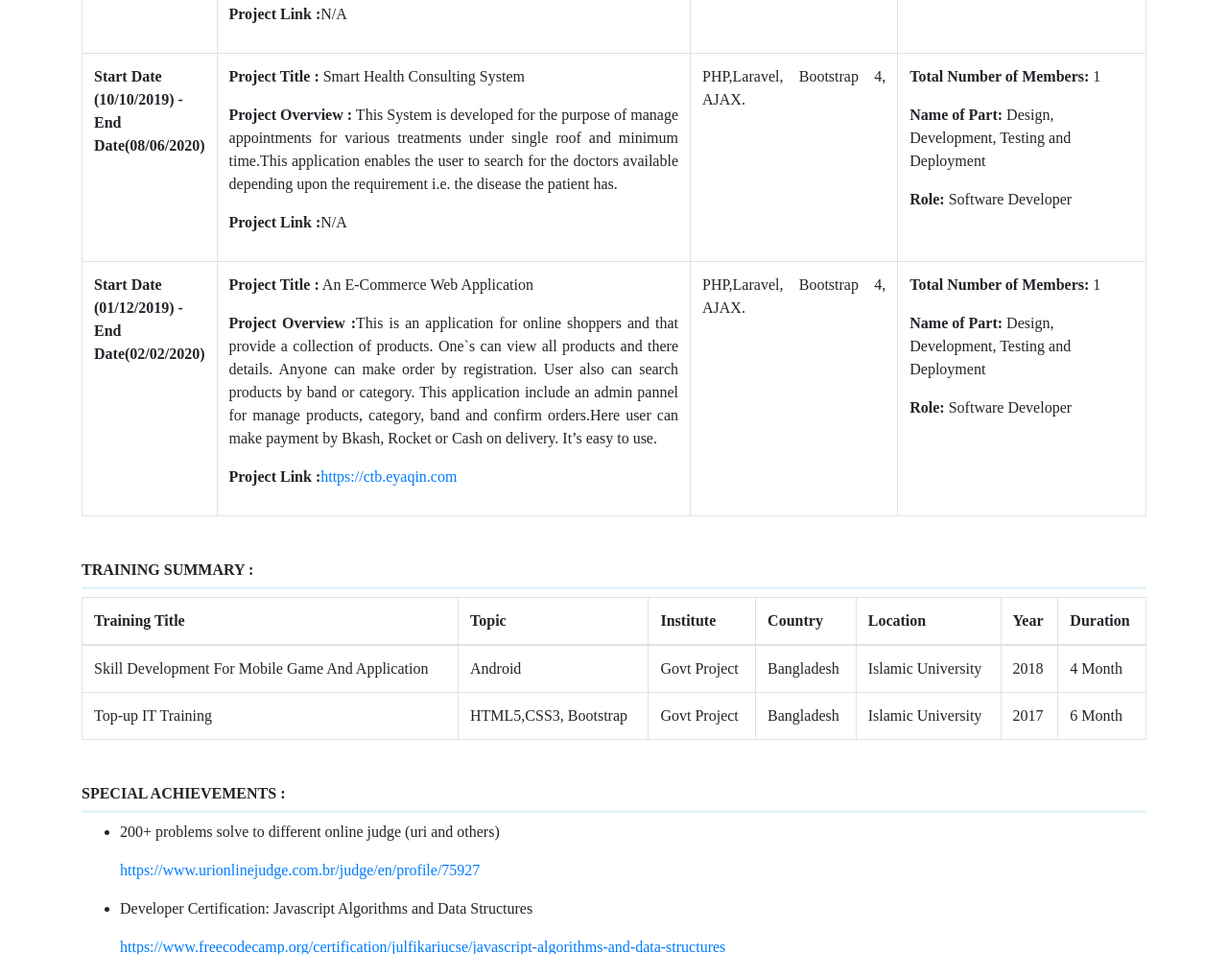
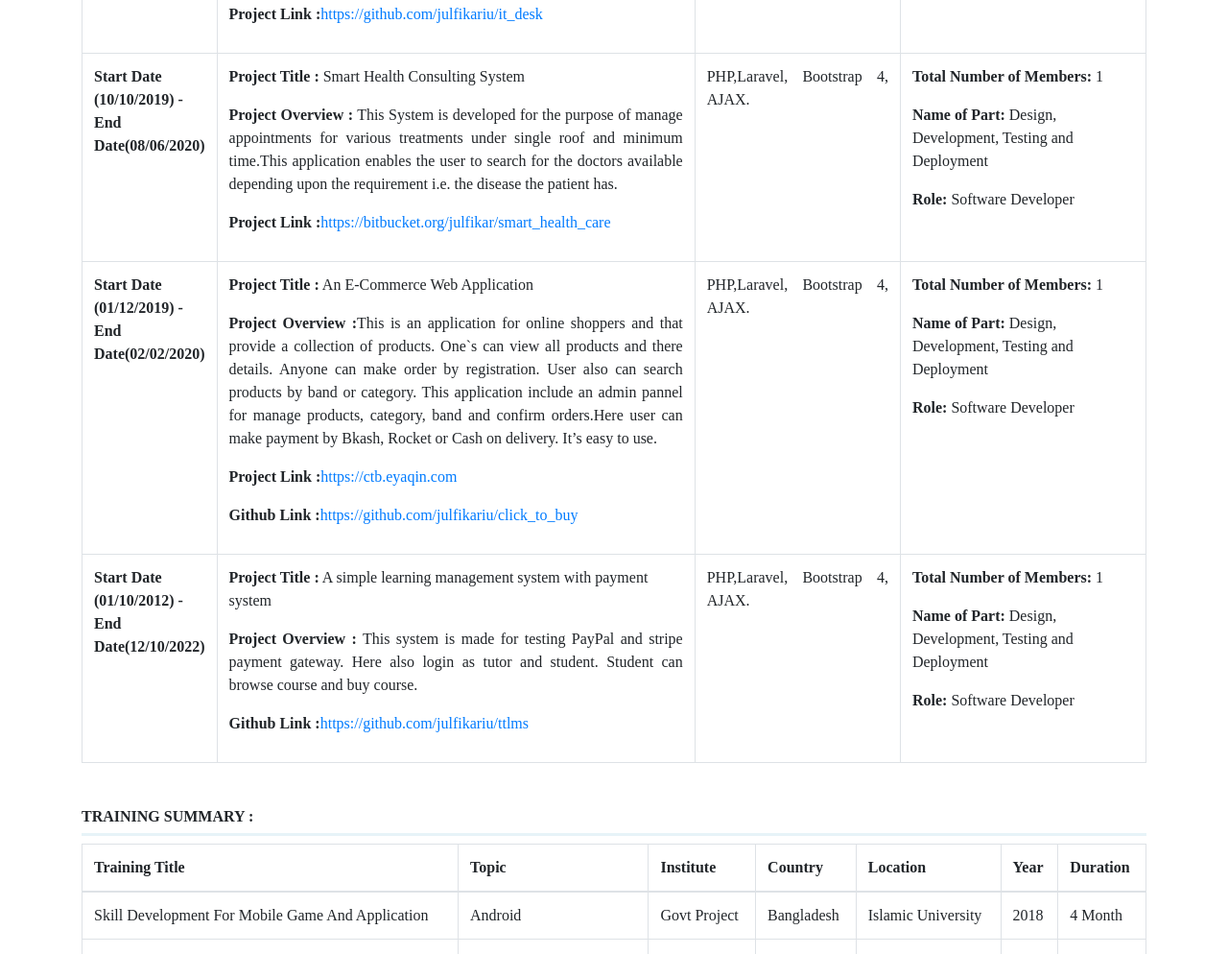
Before and after one commit to julfikariu/portfolio, a plain HTML site: page index.html in a window 1280 px wide. Shown: the part 2754-3748 px from the top of the page at 96% size. Drawn offline with Linux system fonts and the light colour scheme; a web font is replaced by a local one.

Commit message:
add project github link

```diff
--- a/index.html
+++ b/index.html
@@ -346,7 +346,7 @@
                                 <div class="">
                                     <p><strong>Project Title :</strong> School Management System</p>
                                     <p class="text-justify"><strong>Project Overview :</strong>The system has all the basic requirements like login, register, Forgot Password and user management. The admin can manage every corner of the system and can create multiple courses.</p>
-                                    <p><strong>Project Link :N/A </strong></p>
+                                    <p><strong>Project Link : <a href="https://bitbucket.org/julfikar/school_management/src/master/" target="_blank">https://bitbucket.org/julfikar/school_management</a> </strong></p>
                                 </div>
                             </td>
                             <td class="text-justify">PHP,Laravel, MVC Pattern , Bootstrap, JavaScript and MySQL Database.</td>
@@ -403,7 +403,7 @@
                                    <p class="text-justify"><strong>Project Overview :</strong> This System is developed for the purpose of This System will eliminates all the limitations of the existing system and give us a highly featured Application System.This application enables the user to search knowledge depending upon their problem. To Reduce Repetitive Support Activity.
                                        It’s not possible for every company to setup a phone call support system for 24/7. So phone call support system is not perfect for continuous customer support.
                                    </p>
-                                   <p><strong>Project Link :</strong>N/A</p>
+                                   <p><strong>Project Link :</strong><a href="https://github.com/julfikariu/it_desk" target="_blank">https://github.com/julfikariu/it_desk</a></p>
                                </div>
                            </td>
                            <td class="text-justify">PHP,Laravel, Bootstrap 4,Jquery, AJAX.</td>
@@ -432,7 +432,7 @@
                                    <p><strong>Project Title :</strong> Smart Health Consulting System </p>
                                    <p class="text-justify"><strong>Project Overview :</strong> This System is developed for the purpose of manage appointments for various treatments under single roof and minimum time.This application enables the user to search for the doctors available depending upon the requirement i.e. the disease the patient has.
                                    </p>
-                                   <p><strong>Project Link :</strong>N/A</p>
+                                   <p><strong>Project Link :</strong><a href="https://bitbucket.org/julfikar/smart_health_care/src/master/" target="_blank">https://bitbucket.org/julfikar/smart_health_care</a></p>
                                </div>
                            </td>
                            <td class="text-justify">PHP,Laravel, Bootstrap 4, AJAX.</td>
@@ -461,6 +461,35 @@
                                    <p><strong>Project Title :</strong> An E-Commerce Web Application </p>
                                    <p class="text-justify"><strong>Project Overview :</strong>This is an application for online shoppers and that provide a collection of products. One`s can view all products and there details. Anyone can make order by registration. User also can search products by band or category. This application include an admin pannel for manage products, category, band and confirm orders.Here user can make payment by Bkash, Rocket or Cash on delivery. It’s easy to use. </p>
                                    <p><strong>Project Link :</strong><a href="https://ctb.eyaqin.com/public/" class="">https://ctb.eyaqin.com</a></p>
+                                   <p><strong>Github Link :</strong><a href="https://github.com/julfikariu/click_to_buy" target="_blank" class="">https://github.com/julfikariu/click_to_buy</a></p>
+                               </div>
+                           </td>
+                           <td class="text-justify">PHP,Laravel, Bootstrap 4, AJAX.</td>
+                           <td>
+                               <div class="">
+                                   <p><strong>Total Number of Members:</strong> 1</p>
+
+                                   <p><strong>Name of Part:</strong>
+                                       Design, Development, Testing and Deployment
+                                   </p>
+                                   <p><strong>Role:</strong>
+                                       Software Developer
+                                   </p>
+                               </div>
+                           </td>
+                       </tr>
+
+                       <!-- LMS With paypal stripe payment system  -->
+                       <tr>
+                           <th scope="row">Start Date
+                               (01/10/2012) -<br>
+                               End Date(12/10/2022)
+                           </th>
+                           <td>
+                               <div class="">
+                                   <p><strong>Project Title :</strong> A simple learning management system with payment system </p>
+                                   <p class="text-justify"><strong>Project Overview :</strong> This system is made for testing PayPal and stripe payment gateway. Here also login as tutor and student. Student can browse course and buy course. </p>
+                                   <p><strong>Github Link :</strong><a href="https://github.com/julfikariu/ttlms" target="_blank" class="">https://github.com/julfikariu/ttlms</a></p>
                                </div>
                            </td>
                            <td class="text-justify">PHP,Laravel, Bootstrap 4, AJAX.</td>
```
